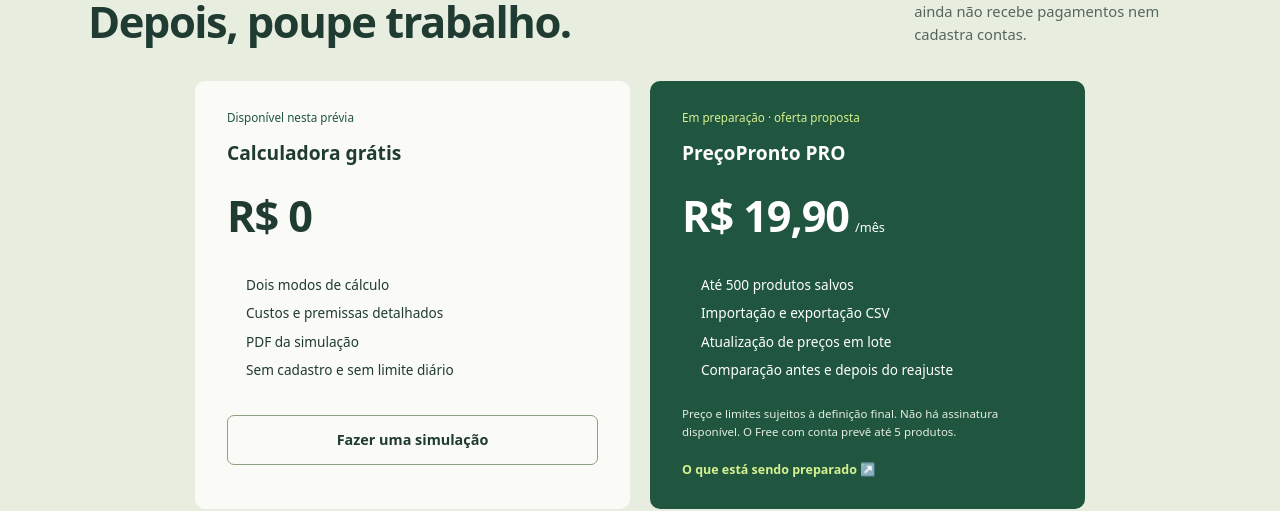
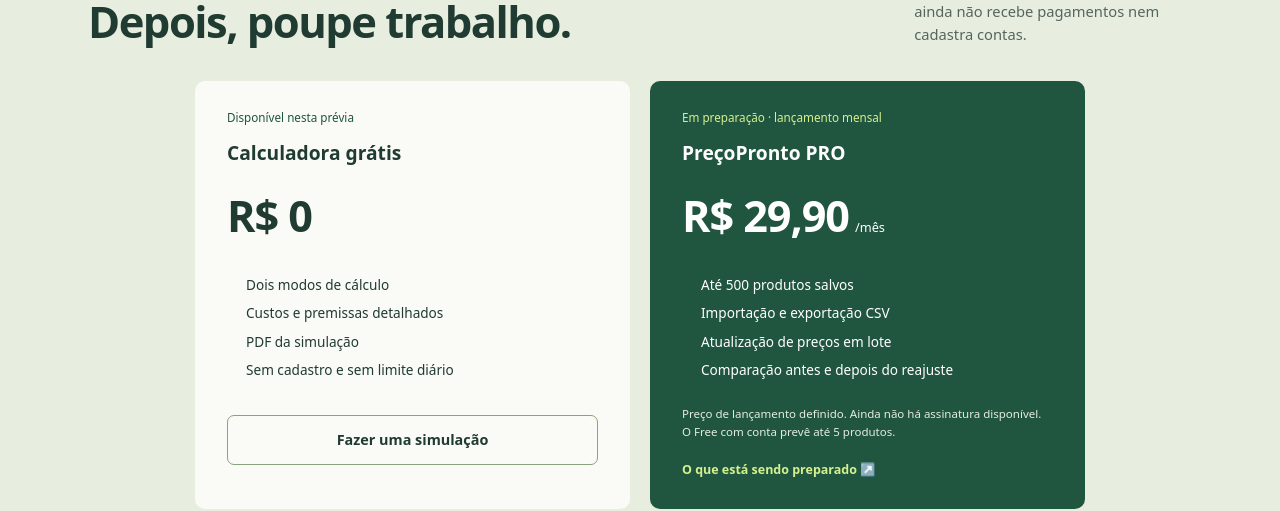
Before and after one commit to obrunogonzaga/calc-canal, a Next.js app: page / in a window 1280 px wide. Shown: the part 2739-3250 px from the top of the page. Built offline with nearby package versions, Linux system fonts and the light colour scheme; no server answers.

Commit message:
feat: confirma oferta de lançamento

```diff
--- a/src/app/ajuda/page.tsx
+++ b/src/app/ajuda/page.tsx
@@ -37,7 +37,7 @@ export default function Help() {
       <p>
         A próxima versão terá conta, catálogo salvo e plano PRO para importação
         CSV e recálculo em lote. Ainda não há cadastro, lista de espera ou
-        cobrança nesta prévia. A oferta mensal exibida é uma proposta; as
+        cobrança nesta prévia. O preço de lançamento é R$ 29,90/mês; as
         condições finais serão informadas antes de qualquer contratação.
       </p>
       <h2>Contato nesta prévia</h2>
--- a/src/app/page.tsx
+++ b/src/app/page.tsx
@@ -205,10 +205,10 @@ export default function Home() {
               </a>
             </article>
             <article className="plan pro-plan">
-              <p className="plan-label">Em preparação · oferta proposta</p>
+              <p className="plan-label">Em preparação · lançamento mensal</p>
               <h3>PreçoPronto PRO</h3>
               <p className="plan-price">
-                R$ 19,90<span>/mês</span>
+                R$ 29,90<span>/mês</span>
               </p>
               <ul>
                 <li>Até 500 produtos salvos</li>
@@ -217,7 +217,7 @@ export default function Home() {
                 <li>Comparação antes e depois do reajuste</li>
               </ul>
               <p className="plan-disclaimer">
-                Preço e limites sujeitos à definição final. Não há assinatura
+                Preço de lançamento definido. Ainda não há assinatura
                 disponível. O Free com conta prevê até 5 produtos.
               </p>
               <Link href="/ajuda#lancamento" className="text-link">
```
Also changed, not shown: vercel.json (added), 2 other files (tests, documents, lock files or other folders).
